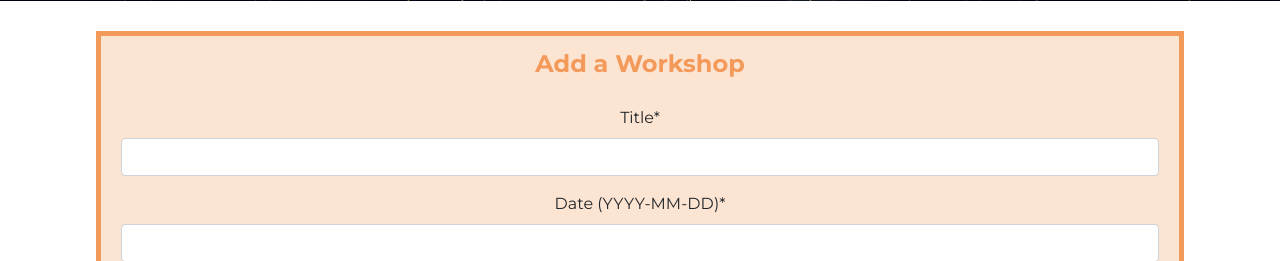
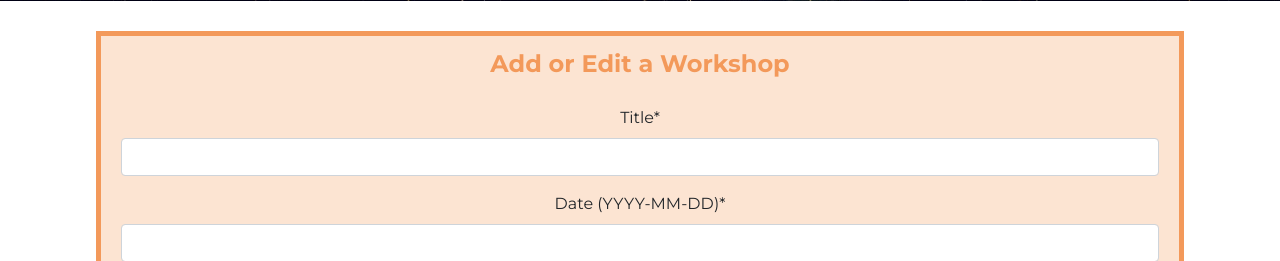
Before and after one commit to mariana-stefani/mukta-project, a Django app: page /workshops/new/ in a window 1280 px wide. Shown: the part 559-820 px from the top of the page. Run offline with Django 3.2, Linux system fonts and the light colour scheme; the visitor is signed in with stand-in values (Sample User, id 1); some libraries are stand-ins or nearby versions.

Commit message:
Updated legend on workshop-form.html

```diff
--- a/workshops/templates/workshops/workshop-form.html
+++ b/workshops/templates/workshops/workshop-form.html
@@ -16,7 +16,7 @@
         <form method="POST">
             {% csrf_token %}
             <fieldset class="form-group">
-                <legend class="workshop-header mb-4">Add a Workshop</legend>
+                <legend class="workshop-header mb-4">Add or Edit a Workshop</legend>
                 {{ form|crispy }}
             </fieldset>
             <div class="form-group">
```
